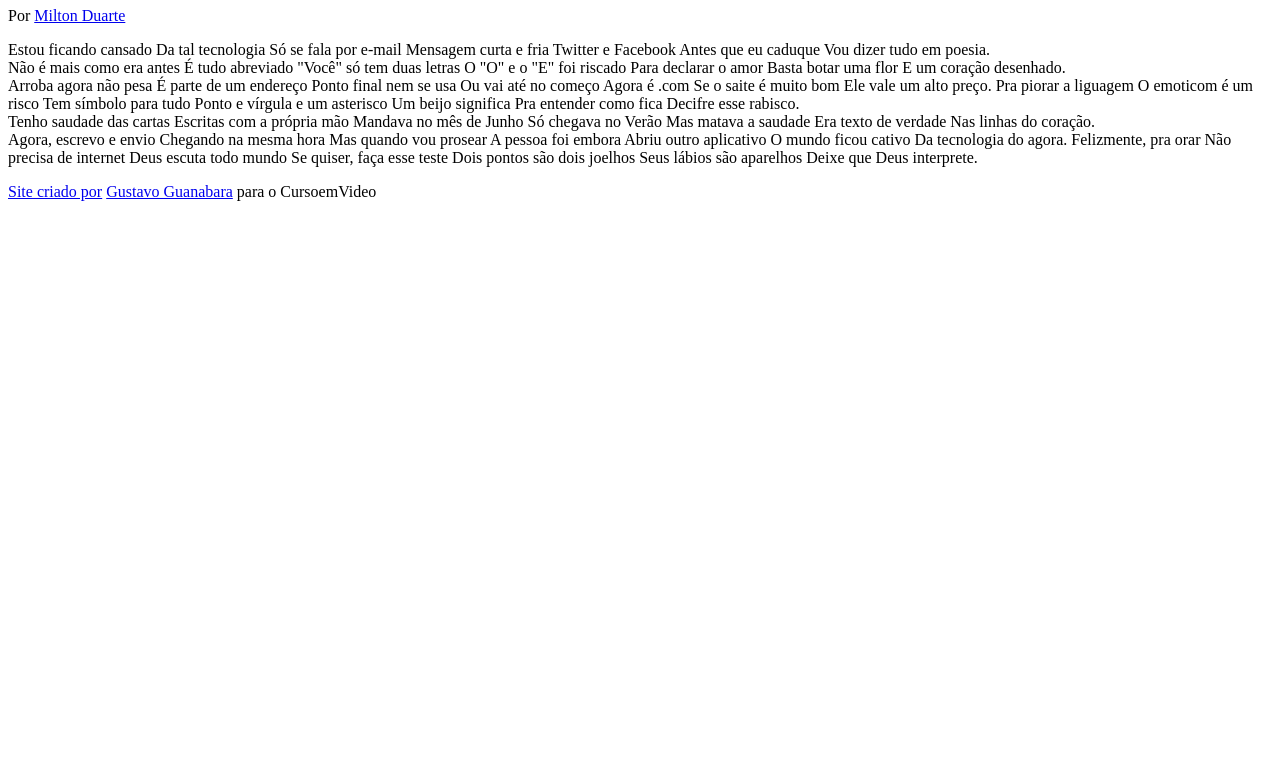
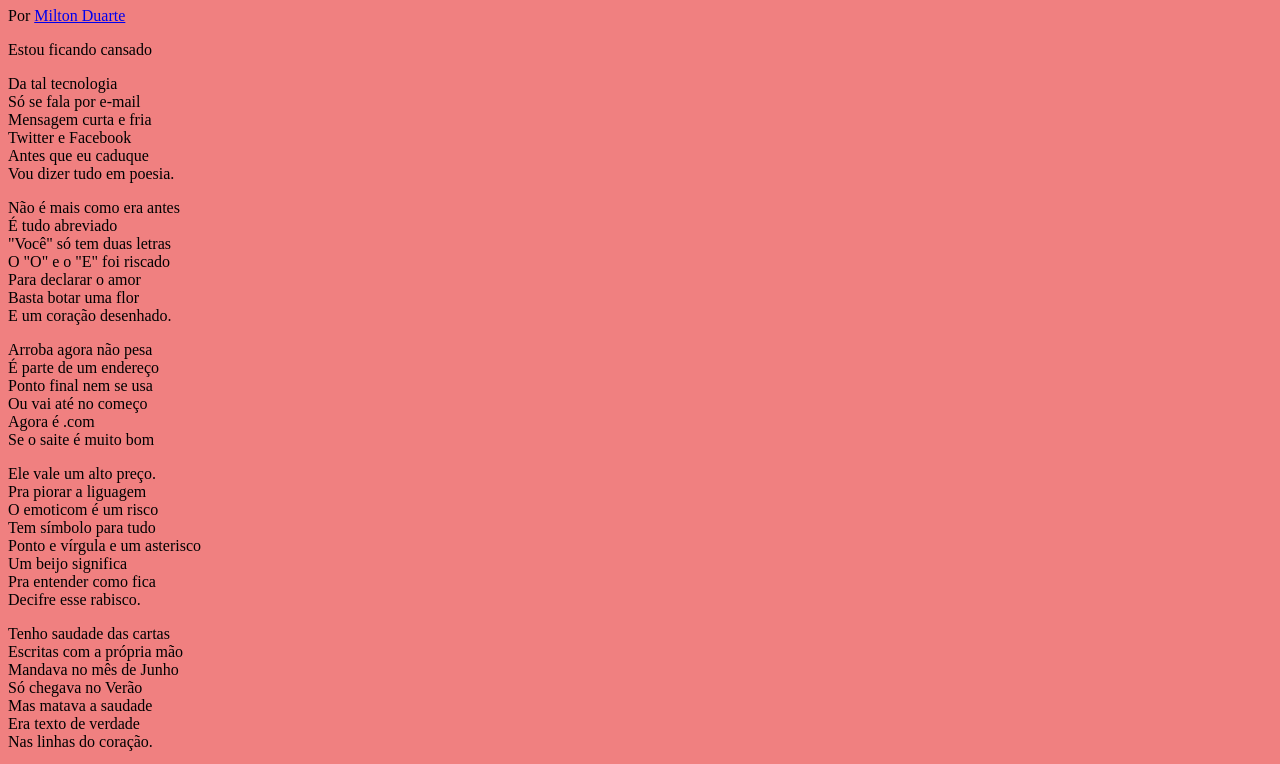
Before and after one commit to paulapascoal/desafio, a plain HTML site: page d011/index.html in a window 1280 px wide. Shown: the part 73-837 px from the top of the page. Before the commit the page ends 800 px from the top, so only its background shows below. Drawn offline with Linux system fonts and the light colour scheme.

Commit message:
paragrafos e estilo

```diff
--- /dev/null
+++ b/d011/estilo/style.css
@@ -0,0 +1,5 @@
+@charset "UTF-8";
+
+body{
+    background-color: lightcoral;
+}
--- a/d011/index.html
+++ b/d011/index.html
@@ -9,78 +9,92 @@
         <header>
             <h1>Cordel Moderno</h1>
             <p>Por <a href="https://www.recantodasletras.com.br/poesias/3186743]" target="_blank" >Milton Duarte</a></p>
+            <link rel="stylesheet" href="estilo/style.css">
 
         </header>
 
     <section>
-        Estou ficando cansado
-        Da tal tecnologia
-        Só se fala por e-mail
-        Mensagem curta e fria
-        Twitter e Facebook
-        Antes que eu caduque
-        Vou dizer tudo em poesia.
+        Estou ficando cansado <br>
+        <p>
+            Da tal tecnologia <br>
+            Só se fala por e-mail <br>
+            Mensagem curta e fria <br>
+            Twitter e Facebook <br>
+            Antes que eu caduque <br>
+            Vou dizer tudo em poesia.
+        </p>
     </section>
 
-
+    <section>
+        <p>
+            Não é mais como era antes <br>
+            É tudo abreviado <br>
+            "Você" só tem duas letras <br>
+            O "O" e o "E" foi riscado <br>
+            Para declarar o amor <br>
+            Basta botar uma flor <br>
+            E um coração desenhado.
+        </p>
+    </section>
 
     <section>
-        Não é mais como era antes
-        É tudo abreviado
-        "Você" só tem duas letras
-        O "O" e o "E" foi riscado
-        Para declarar o amor
-        Basta botar uma flor
-        E um coração desenhado.
+
+            <p>
+                Arroba agora não pesa <br>
+                É parte de um endereço <br>
+                Ponto final nem se usa <br>
+                Ou vai até no começo <br>
+                Agora é .com <br>
+                Se o saite é muito bom
+            </p>
+
+            <p>
+                Ele vale um alto preço. <br>
+                Pra piorar a liguagem <br>
+                O emoticom é um risco <br>
+                Tem símbolo para tudo <br>
+                Ponto e vírgula e um asterisco <br>
+                Um beijo significa <br>
+                Pra entender como fica <br>
+                Decifre esse rabisco.
+            </p>
+
     </section>
 
 
     <section>
-        Arroba agora não pesa
-        É parte de um endereço
-        Ponto final nem se usa
-        Ou vai até no começo
-        Agora é .com
-        Se o saite é muito bom
-        Ele vale um alto preço.
-        Pra piorar a liguagem
-        O emoticom é um risco
-        Tem símbolo para tudo
-        Ponto e vírgula e um asterisco
-        Um beijo significa
-        Pra entender como fica
-        Decifre esse rabisco.
+        <p>
+            Tenho saudade das cartas <br>
+            Escritas com a própria mão <br>
+            Mandava no mês de Junho <br>
+            Só chegava no Verão <br>
+            Mas matava a saudade <br>
+            Era texto de verdade <br>
+            Nas linhas do coração.
+        </p>
     </section>
 
 
+    <section>
+        <p>
+            Agora, escrevo e envio <br>
+            Chegando na mesma hora <br>
+            Mas quando vou prosear <br>
+            A pessoa foi embora <br>
+            Abriu outro aplicativo <br>
+            O mundo ficou cativo <br>
+            Da tecnologia do agora.
+        </p>
 
-    <section>
-        Tenho saudade das cartas
-        Escritas com a própria mão
-        Mandava no mês de Junho
-        Só chegava no Verão
-        Mas matava a saudade
-        Era texto de verdade
-        Nas linhas do coração.
-    </section>
-
-
-
-    <section>
-        Agora, escrevo e envio
-        Chegando na mesma hora
-        Mas quando vou prosear
-        A pessoa foi embora
-        Abriu outro aplicativo
-        O mundo ficou cativo
-        Da tecnologia do agora.
-        Felizmente, pra orar
-        Não precisa de internet
-        Deus escuta todo mundo
-        Se quiser, faça esse teste
-        Dois pontos são dois joelhos
-        Seus lábios são aparelhos
-        Deixe que Deus interprete.
+        <p>
+            Felizmente, pra orar <br>
+            Não precisa de internet <br>
+            Deus escuta todo mundo <br>
+            Se quiser, faça esse teste <br>
+            Dois pontos são dois joelhos <br>
+            Seus lábios são aparelhos <br>
+            Deixe que Deus interprete.
+        </p>
     </section>
 
     <footer>
```
